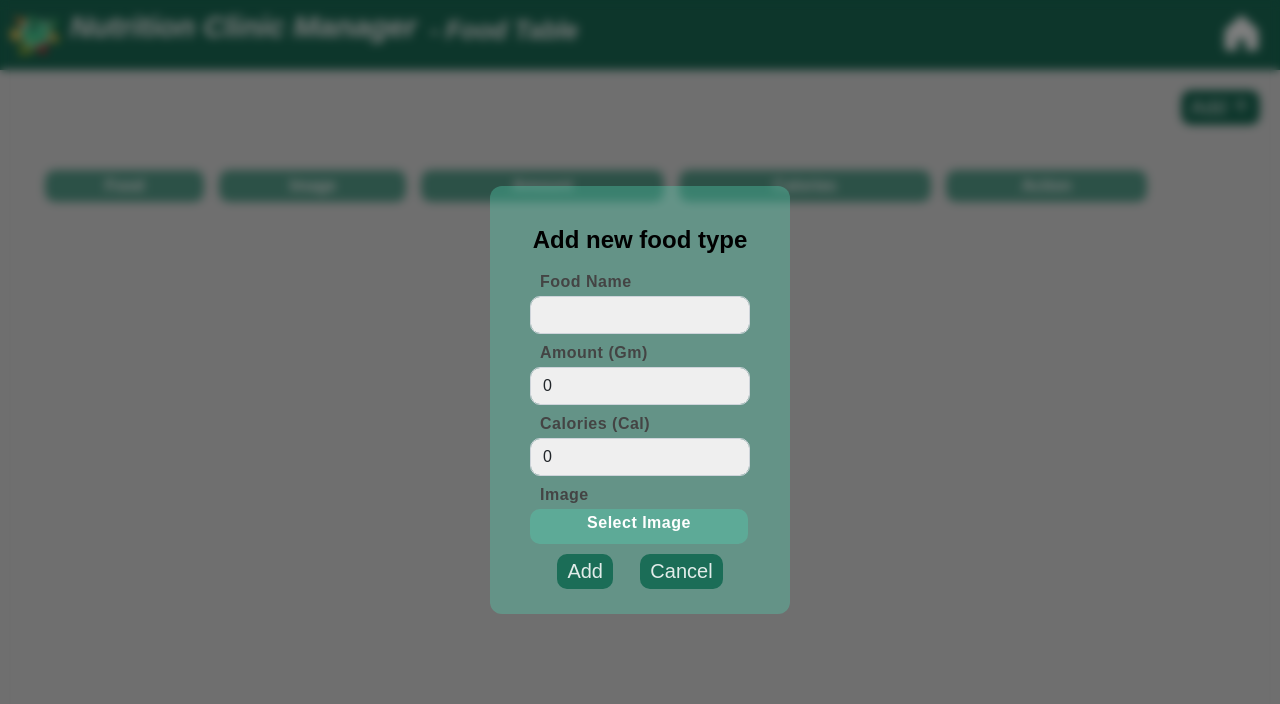
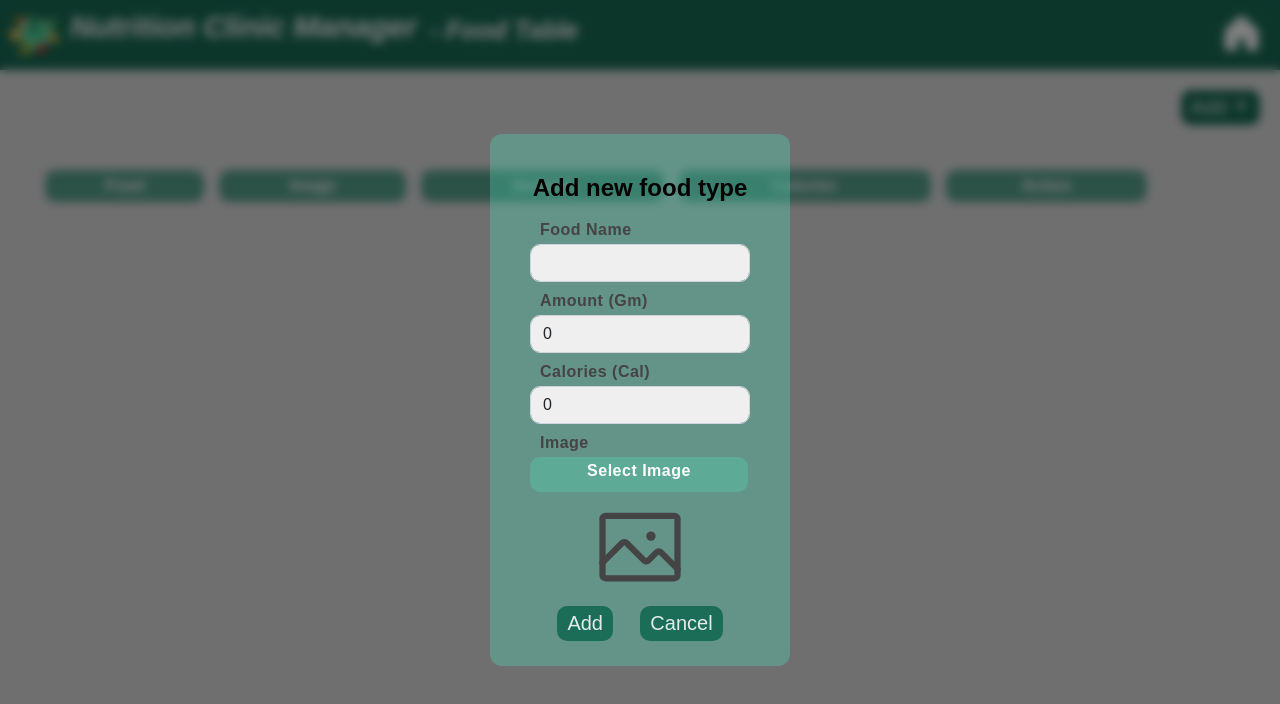
Before and after one commit to raghad-ns/nutritionist-app, a React (Create React App) app: page /foodTable in a window 1280 px wide. Both pictures are taken after a click on the button "Add". Shown: the top 704 px of the page. Built offline with nearby package versions, Linux system fonts and the light colour scheme; a web font is replaced by a local one; what @react-pdf/renderer would draw is missing.

Commit message:
image preview when add new food

```diff
--- a/src/components/food-table/add-food/add-food.component.jsx
+++ b/src/components/food-table/add-food/add-food.component.jsx
@@ -1,3 +1,4 @@
+import { Image } from 'phosphor-react';
 import React, { useContext, useState } from 'react'
 import ImagePicker from '../../common/image-picker/image-picker.component';
 import Input from '../../common/input/input.component'
@@ -75,6 +76,13 @@ const AddFood = (props) => {
       <Input label='amount (gm)' type='number' value={amount} onChange={e => setAmount(e.target.value)} />
       <Input label='calories (cal)' type='number' value={calories} onChange={e => setCalories(e.target.value)} />
       <ImagePicker label='image' onChange={imageUploaded} />
+      <div className="imagePreview">
+        {
+          image
+            ? <img src={image} />
+            : <Image size={100} color = '#444'/>
+        }
+      </div>
       <div className="actionButtons">
         {
           props.action.data
--- a/src/components/food-table/add-food/add-food.css
+++ b/src/components/food-table/add-food/add-food.css
@@ -9,3 +9,10 @@
     color: #444;
     text-transform: uppercase;
 }
+
+.popUp>.imagePreview>img {
+    box-sizing: border-box;
+    width: 100px;
+    border-radius: 10px;
+    margin-top: 10px;
+}
```
